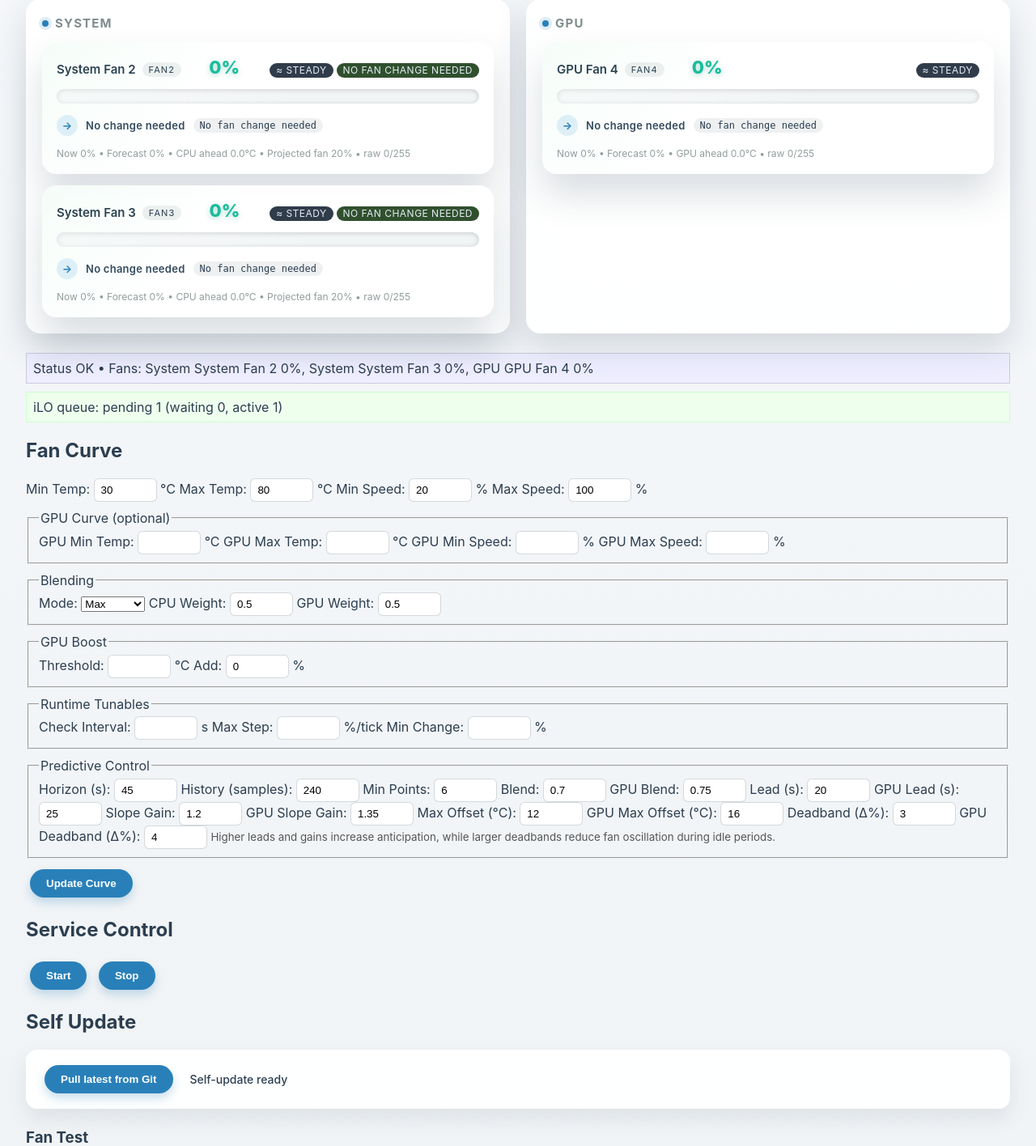
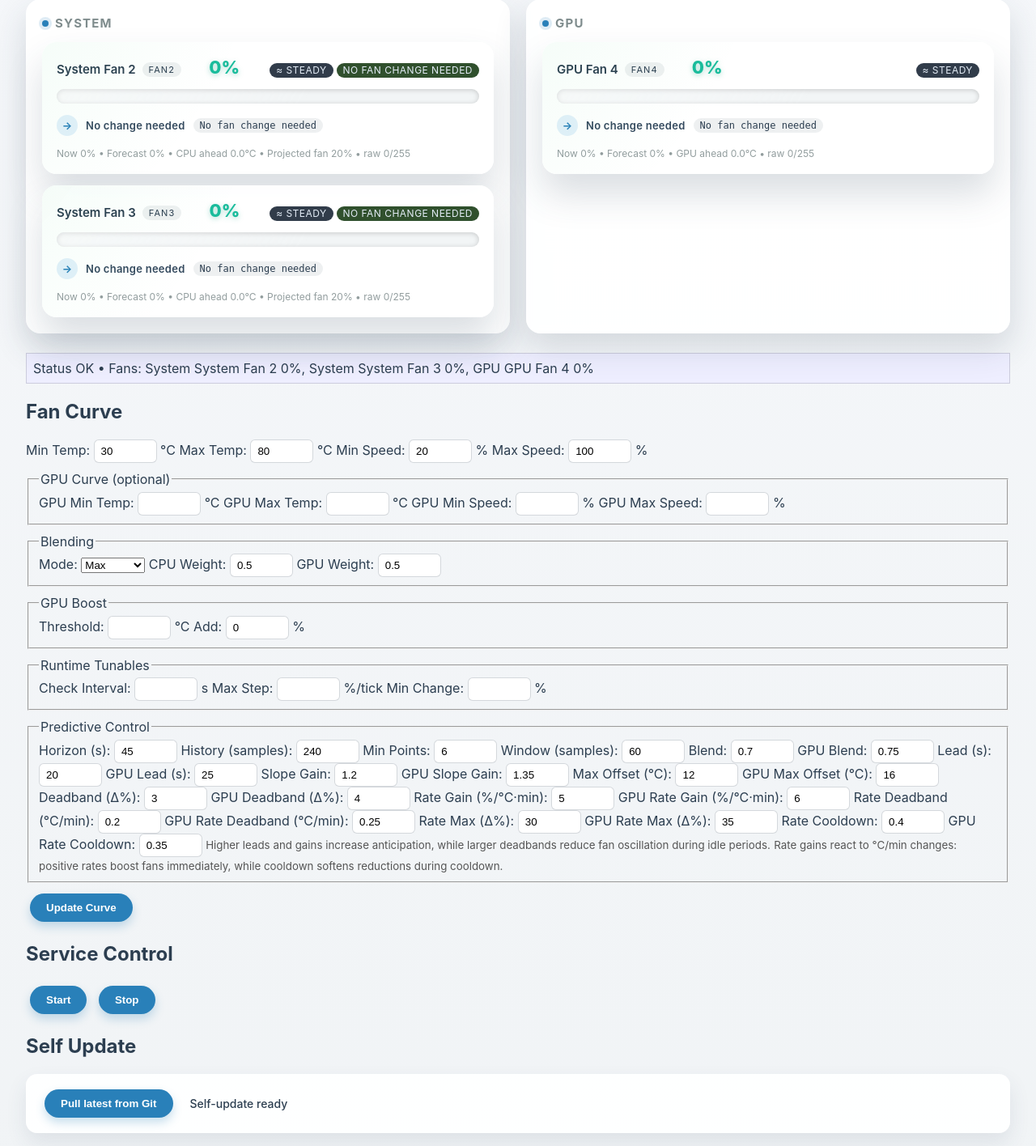
Before and after one commit to Stavro-Purdie/ML350p-G8-Fan-controller, a Flask app: page / in a window 1280 px wide. Shown: the part 234-1650 px from the top of the page at 81% size. Run offline with Flask 3, Linux system fonts and the light colour scheme.

Commit message:
Enhance predictive fan control parameters; add rate gain, deadband, max, and cooldown settings in app.py, dynamic_fans.sh, and script.js. Update index.html to include new configuration options for user input.

```diff
--- a/app.py
+++ b/app.py
@@ -124,6 +124,7 @@
             "horizon": 45,
             "history": 240,
             "minPoints": 6,
+            "window": 60,
             "blend": 0.7,
             "gpuBlend": 0.75,
             "lead": 20,
@@ -134,6 +135,14 @@
             "gpuMaxOffset": 16,
             "deadband": 3,
             "gpuDeadband": 4,
+            "rateGain": 5,
+            "gpuRateGain": 6,
+            "rateDeadband": 0.2,
+            "gpuRateDeadband": 0.25,
+            "rateMax": 30,
+            "gpuRateMax": 35,
+            "rateCooldown": 0.4,
+            "gpuRateCooldown": 0.35,
         },
     }
     try:
@@ -167,6 +176,7 @@
         "horizon": 45,
         "history": 240,
         "minPoints": 6,
+    "window": 60,
         "blend": 0.7,
         "gpuBlend": 0.75,
         "lead": 20,
@@ -177,6 +187,14 @@
         "gpuMaxOffset": 16,
         "deadband": 3,
         "gpuDeadband": 4,
+        "rateGain": 5,
+        "gpuRateGain": 6,
+        "rateDeadband": 0.2,
+        "gpuRateDeadband": 0.25,
+        "rateMax": 30,
+        "gpuRateMax": 35,
+        "rateCooldown": 0.4,
+        "gpuRateCooldown": 0.35,
     }
     if not isinstance(data.get("predict"), dict):
         data["predict"] = {}
@@ -1344,6 +1362,7 @@
             "predict_horizon": "horizon",
             "predict_history": "history",
             "predict_minPoints": "minPoints",
+            "predict_window": "window",
             "predict_deadband": "deadband",
             "predict_gpuDeadband": "gpuDeadband",
         }
@@ -1356,6 +1375,14 @@
             "predict_gpuMaxOffset": "gpuMaxOffset",
             "predict_lead": "lead",
             "predict_gpuLead": "gpuLead",
+            "predict_rateGain": "rateGain",
+            "predict_gpuRateGain": "gpuRateGain",
+            "predict_rateDeadband": "rateDeadband",
+            "predict_gpuRateDeadband": "gpuRateDeadband",
+            "predict_rateMax": "rateMax",
+            "predict_gpuRateMax": "gpuRateMax",
+            "predict_rateCooldown": "rateCooldown",
+            "predict_gpuRateCooldown": "gpuRateCooldown",
         }
         for form_key, target in int_fields.items():
             value = request.form.get(form_key)
--- a/static/script.js
+++ b/static/script.js
@@ -26,6 +26,15 @@
   gpuLead: 25,
   gpuSlopeGain: 1.35,
   gpuMaxOffset: 16,
+  window: 60,
+  rateGain: 5,
+  gpuRateGain: 6,
+  rateDeadband: 0.2,
+  gpuRateDeadband: 0.25,
+  rateMax: 30,
+  gpuRateMax: 35,
+  rateCooldown: 0.4,
+  gpuRateCooldown: 0.35,
 });
 
 const setUpdateInProgress = (state) => {
--- a/templates/index.html
+++ b/templates/index.html
@@ -125,6 +125,7 @@
       <label>Horizon (s): <input type="number" min="5" name="predict_horizon" value="{{ fan_curve.predict.horizon }}"></label>
       <label>History (samples): <input type="number" min="10" name="predict_history" value="{{ fan_curve.predict.history }}"></label>
       <label>Min Points: <input type="number" min="3" name="predict_minPoints" value="{{ fan_curve.predict.minPoints }}"></label>
+      <label>Window (samples): <input type="number" min="5" name="predict_window" value="{{ fan_curve.predict.window }}"></label>
       <label>Blend: <input type="number" step="0.05" min="0" max="1" name="predict_blend" value="{{ fan_curve.predict.blend }}"></label>
       <label>GPU Blend: <input type="number" step="0.05" min="0" max="1" name="predict_gpuBlend" value="{{ fan_curve.predict.gpuBlend }}"></label>
       <label>Lead (s): <input type="number" step="0.5" min="0" name="predict_lead" value="{{ fan_curve.predict.lead }}"></label>
@@ -135,7 +136,16 @@
       <label>GPU Max Offset (°C): <input type="number" step="0.5" min="0" name="predict_gpuMaxOffset" value="{{ fan_curve.predict.gpuMaxOffset }}"></label>
       <label>Deadband (Δ%): <input type="number" min="0" name="predict_deadband" value="{{ fan_curve.predict.deadband }}"></label>
       <label>GPU Deadband (Δ%): <input type="number" min="0" name="predict_gpuDeadband" value="{{ fan_curve.predict.gpuDeadband }}"></label>
+      <label>Rate Gain (%/°C·min): <input type="number" step="0.1" name="predict_rateGain" value="{{ fan_curve.predict.rateGain }}"></label>
+      <label>GPU Rate Gain (%/°C·min): <input type="number" step="0.1" name="predict_gpuRateGain" value="{{ fan_curve.predict.gpuRateGain }}"></label>
+      <label>Rate Deadband (°C/min): <input type="number" step="0.05" min="0" name="predict_rateDeadband" value="{{ fan_curve.predict.rateDeadband }}"></label>
+      <label>GPU Rate Deadband (°C/min): <input type="number" step="0.05" min="0" name="predict_gpuRateDeadband" value="{{ fan_curve.predict.gpuRateDeadband }}"></label>
+      <label>Rate Max (Δ%): <input type="number" step="1" min="0" name="predict_rateMax" value="{{ fan_curve.predict.rateMax }}"></label>
+      <label>GPU Rate Max (Δ%): <input type="number" step="1" min="0" name="predict_gpuRateMax" value="{{ fan_curve.predict.gpuRateMax }}"></label>
+      <label>Rate Cooldown: <input type="number" step="0.05" min="0" max="1" name="predict_rateCooldown" value="{{ fan_curve.predict.rateCooldown }}"></label>
+      <label>GPU Rate Cooldown: <input type="number" step="0.05" min="0" max="1" name="predict_gpuRateCooldown" value="{{ fan_curve.predict.gpuRateCooldown }}"></label>
       <small style="grid-column: 1 / -1; color:#555;">Higher leads and gains increase anticipation, while larger deadbands reduce fan oscillation during idle periods.</small>
+      <small style="grid-column: 1 / -1; color:#555;">Rate gains react to °C/min changes: positive rates boost fans immediately, while cooldown softens reductions during cooldown.</small>
     </fieldset>
     <div style="margin-top:8px;"><button type="submit">Update Curve</button></div>
   </form>
```
Also changed, not shown: 1 other file.
